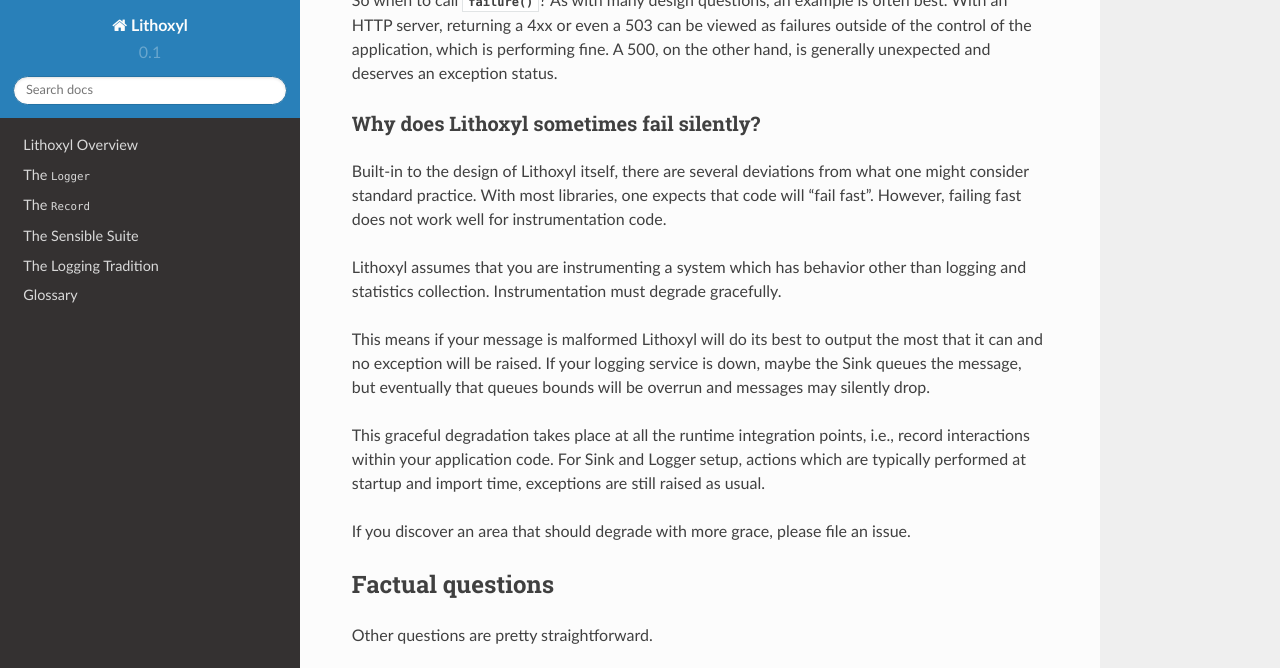
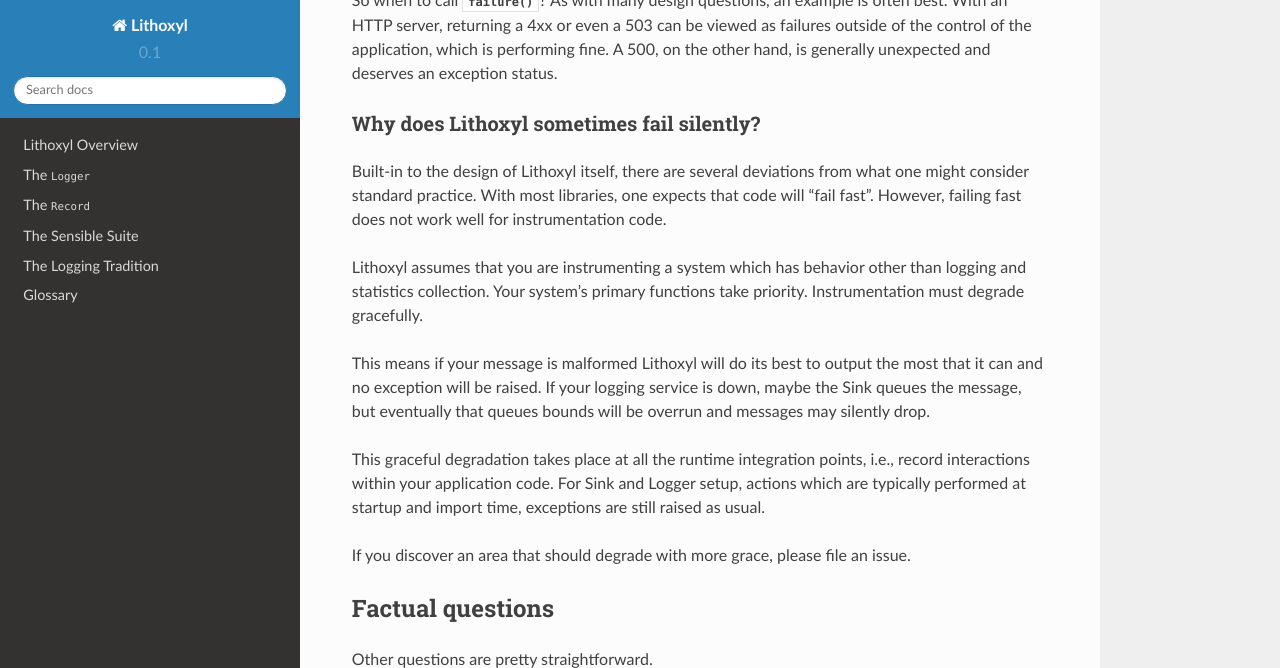
Before and after one commit to mahmoud/lithoxyl, a Sphinx documentation site: the page built from docs/faq.rst, in a window 1280 px wide and 900 px high, scrolled down 518 px, cut to the strip 0-668 px from the top of the window. Built offline with Sphinx 7.4.7 and the Read the Docs theme 2.0.0, drawn with Linux system fonts in a browser that asks for light colours.

```diff
--- a/docs/faq.rst
+++ b/docs/faq.rst
@@ -34,8 +34,9 @@ libraries, one expects that code will "fail fast". However, failing
 fast does not work well for instrumentation code.
 
 Lithoxyl assumes that you are instrumenting a system which has
-behavior other than logging and statistics collection. Instrumentation
-must degrade gracefully.
+behavior other than logging and statistics collection. Your system's
+primary functions take priority. Instrumentation must degrade
+gracefully.
 
 This means if your message is malformed Lithoxyl will do its best to
 output the most that it can and no exception will be raised. If your
```
